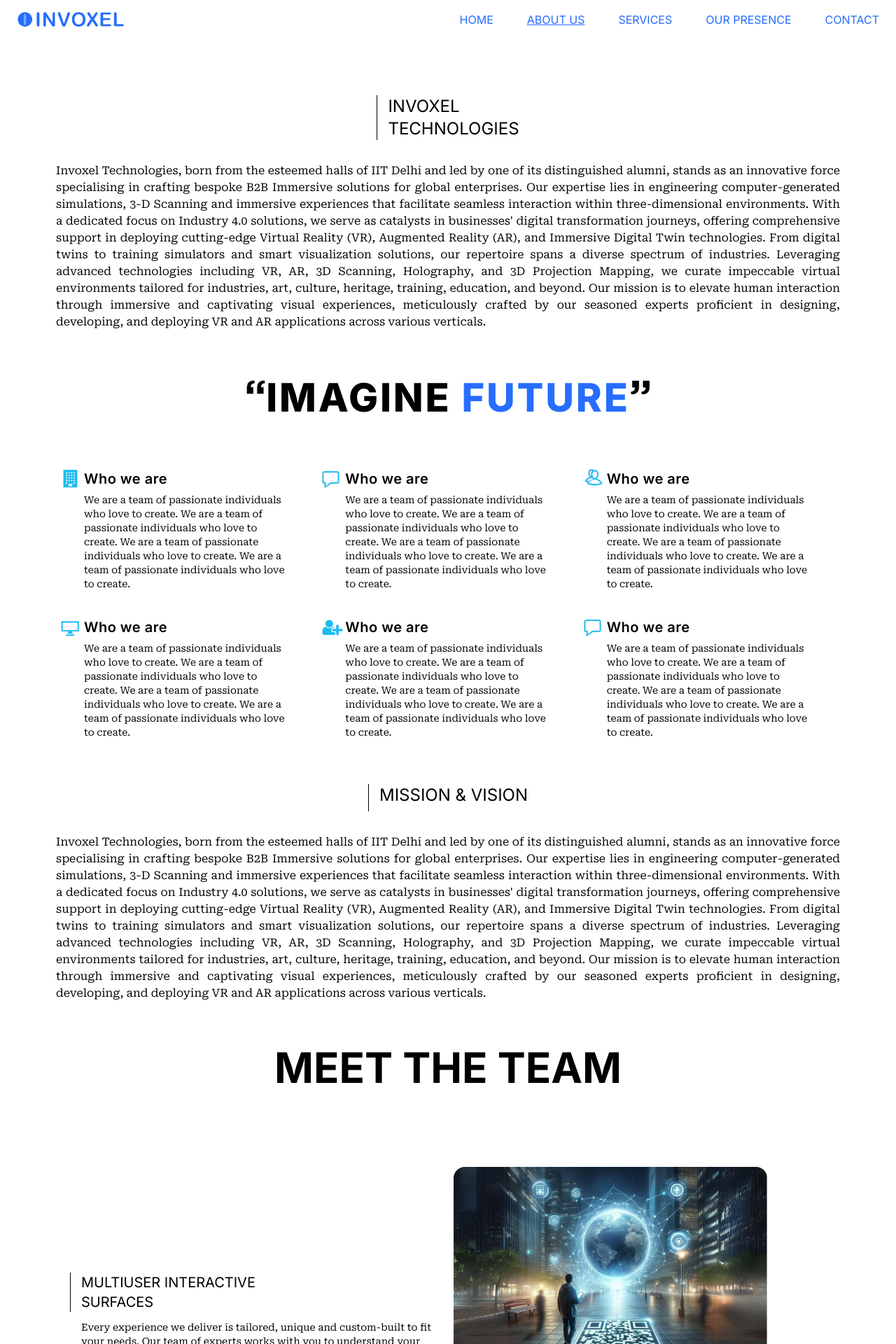
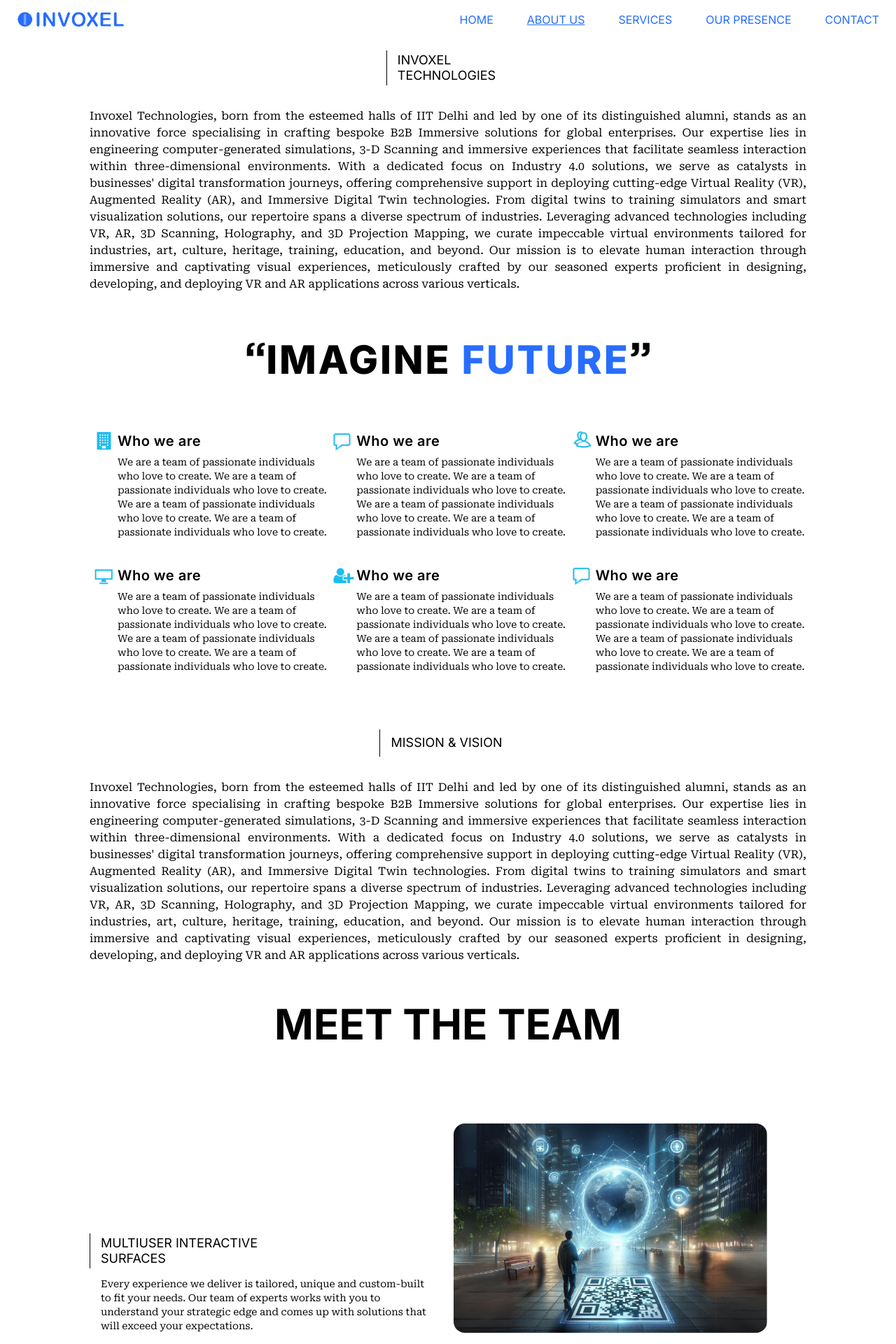
Before and after one commit to sudhanshusmith/Invoxel_main_web, a React (Vite) app: page /about in a window 1280 px wide. Shown: the top 1920 px of the page at 70% size. Built offline with nearby package versions, Linux system fonts and the light colour scheme.

Commit message:
Structured home & about page, component made and used, w-80% set to outer div only. No change in project page yet

```diff
--- /dev/null
+++ b/src/components/Card/BlackLineHeading.jsx
@@ -0,0 +1,18 @@
+import React from "react";
+import line from "../../assets/projects/line.png";
+
+function BlackLineHeading({ text1, text2 }) {
+  return (
+    <div className="flex mt-4">
+      <img src={line} className="w-20 "></img>
+      <div className="ml-[-4rem] flex flex-col justify-center">
+        <p className="text-lg pr-5">{text1.toUpperCase()}</p>
+        {text2 && (
+          <p className="text-lg pr-5 lg:mt-[-6px]">{text2.toUpperCase()}</p>
+        )}
+      </div>
+    </div>
+  );
+}
+
+export default BlackLineHeading;
--- /dev/null
+++ b/src/components/Card/CardDescription.jsx
@@ -0,0 +1,20 @@
+import React from "react";
+import line from "../../assets/projects/line.png";
+
+function CardDescription({ text1, text2, description }) {
+  return (
+    <>
+      <div className="flex mt-4">
+        <img src={line} className="w-20 "></img>
+        <div className="ml-[-4rem]">
+          <p className="text-lg pr-5">{text1.toUpperCase()}</p>
+          <p className="text-lg pr-5 lg:mt-[-6px]">{text2.toUpperCase()}</p>
+        </div>
+      </div>
+
+      <p className="mt-3 roboto pl-20 ml-[-4rem] pr-4 text-sm">{description}</p>
+    </>
+  );
+}
+
+export default CardDescription;
--- a/src/pages/About/About.jsx
+++ b/src/pages/About/About.jsx
@@ -1,4 +1,4 @@
-import React from "react";
+import React, { useEffect, useState } from "react";
 import line from "../../assets/projects/line.png";
 import CustomQuote from "../../components/Heading/CustomQuote";
 
@@ -6,20 +6,90 @@
 import team from "./team";
 import NormalHeading from "../../components/Heading/NormalHeading";
 import section_img from "../../assets/projects/section_img.png";
+import BlackLineHeading from "../../components/Card/BlackLineHeading";
+import CustomPhoneQuote from "../../components/Heading/CustomPhoneQuote";
+import CardDescription from "../../components/Card/CardDescription";
 
 function About() {
+  const [isMobile, setIsMobile] = useState(false);
+  useEffect(() => {
+    // Function to update state based on viewport width
+    function handleResize() {
+      setIsMobile(window.innerWidth <= 768);
+    }
+
+    // Initial call to set state based on viewport width
+    handleResize();
+
+    // Event listener to update state on viewport width change
+    window.addEventListener("resize", handleResize);
+
+    // Cleanup function to remove event listener
+    return () => {
+      window.removeEventListener("resize", handleResize);
+    };
+  }, []);
   return (
-    <div className="my-20">
+    <div className="flex flex-col items-center">
+      <div className="w-[80%]">
         {/* copy of about section in home page  */}
+
+        <div className="flex lg:justify-center">
+          <BlackLineHeading text1="Invoxel" text2="Technologies" />
+        </div>
+
         <div className="flex justify-center">
-        <img src={line} className="w-20"></img>
-        <p className="ml-[-4rem] text-xl lg:text-2xl">
-          INVOXEL <br /> TECHNOLOGIES
+          <p className="text-justify mt-8 roboto">
+            Invoxel Technologies, born from the esteemed halls of IIT Delhi and
+            led by one of its distinguished alumni, stands as an innovative
+            force specialising in crafting bespoke B2B Immersive solutions for
+            global enterprises. Our expertise lies in engineering
+            computer-generated simulations, 3-D Scanning and immersive
+            experiences that facilitate seamless interaction within
+            three-dimensional environments. With a dedicated focus on Industry
+            4.0 solutions, we serve as catalysts in businesses' digital
+            transformation journeys, offering comprehensive support in deploying
+            cutting-edge Virtual Reality (VR), Augmented Reality (AR), and
+            Immersive Digital Twin technologies. From digital twins to training
+            simulators and smart visualization solutions, our repertoire spans a
+            diverse spectrum of industries. Leveraging advanced technologies
+            including VR, AR, 3D Scanning, Holography, and 3D Projection
+            Mapping, we curate impeccable virtual environments tailored for
+            industries, art, culture, heritage, training, education, and beyond.
+            Our mission is to elevate human interaction through immersive and
+            captivating visual experiences, meticulously crafted by our seasoned
+            experts proficient in designing, developing, and deploying VR and AR
+            applications across various verticals.
           </p>
         </div>
-      <p className="mx-5 text-justify mt-8 xl:mx-20 roboto">
-        Invoxel Technologies, born from the esteemed halls of IIT Delhi and led
-        by one of its distinguished alumni, stands as an innovative force
+        {isMobile ? (
+          <CustomPhoneQuote text1="imagine" text2="future" highlight="future" />
+        ) : (
+          <CustomQuote text="imagine future" />
+        )}
+        <div className="flex justify-center">
+          <div className="grid grid-cols-3 gap-y-8">
+            {data.map((point, index) => (
+              <div className="col-span-3 xl:col-span-1 flex flex-col">
+                <div className="flex items-center">
+                  <img src={point.icon} className="w-10"></img>
+                  <p className="font-semibold text-xl tracking-wide">
+                    {point.title}
+                  </p>
+                </div>
+                <p className="ml-10 roboto text-sm">{point.description}</p>
+              </div>
+            ))}
+          </div>
+        </div>
+        {/* copy ends here */}
+
+        <div className="flex lg:justify-center mt-16">
+          <BlackLineHeading text1="Mission & Vision" text2="" />
+        </div>
+        <p className="text-justify mt-8 roboto">
+          Invoxel Technologies, born from the esteemed halls of IIT Delhi and
+          led by one of its distinguished alumni, stands as an innovative force
           specialising in crafting bespoke B2B Immersive solutions for global
           enterprises. Our expertise lies in engineering computer-generated
           simulations, 3-D Scanning and immersive experiences that facilitate
@@ -32,60 +102,17 @@
           repertoire spans a diverse spectrum of industries. Leveraging advanced
           technologies including VR, AR, 3D Scanning, Holography, and 3D
           Projection Mapping, we curate impeccable virtual environments tailored
-        for industries, art, culture, heritage, training, education, and beyond.
-        Our mission is to elevate human interaction through immersive and
-        captivating visual experiences, meticulously crafted by our seasoned
-        experts proficient in designing, developing, and deploying VR and AR
-        applications across various verticals.
-      </p>
-      <CustomQuote text="Imagine Future" />
-      <div className="grid grid-cols-3 gap-y-8 mx-6 xl:mx-20">
-        {data.map((point, index) => (
-          <div className="col-span-3 xl:col-span-1 flex flex-col">
-            <div className="flex items-center">
-              <img src={point.icon} className="w-10"></img>
-              <p className="font-semibold text-xl tracking-wide">
-                {point.title}
-              </p>
-            </div>
-            <p className="mx-10 roboto text-sm">{point.description}</p>
-          </div>
-        ))}
-      </div>
-      {/* copy ends here */}
-
-      <div className="flex justify-center mt-16">
-        <img src={line} className="w-20"></img>
-        <p className="ml-[-4rem] text-xl lg:text-2xl">MISSION & VISION</p>
-      </div>
-      <p className="mx-5 text-justify mt-8 xl:mx-20 roboto">
-        Invoxel Technologies, born from the esteemed halls of IIT Delhi and led
-        by one of its distinguished alumni, stands as an innovative force
-        specialising in crafting bespoke B2B Immersive solutions for global
-        enterprises. Our expertise lies in engineering computer-generated
-        simulations, 3-D Scanning and immersive experiences that facilitate
-        seamless interaction within three-dimensional environments. With a
-        dedicated focus on Industry 4.0 solutions, we serve as catalysts in
-        businesses' digital transformation journeys, offering comprehensive
-        support in deploying cutting-edge Virtual Reality (VR), Augmented
-        Reality (AR), and Immersive Digital Twin technologies. From digital
-        twins to training simulators and smart visualization solutions, our
-        repertoire spans a diverse spectrum of industries. Leveraging advanced
-        technologies including VR, AR, 3D Scanning, Holography, and 3D
-        Projection Mapping, we curate impeccable virtual environments tailored
-        for industries, art, culture, heritage, training, education, and beyond.
-        Our mission is to elevate human interaction through immersive and
-        captivating visual experiences, meticulously crafted by our seasoned
-        experts proficient in designing, developing, and deploying VR and AR
-        applications across various verticals.
+          for industries, art, culture, heritage, training, education, and
+          beyond. Our mission is to elevate human interaction through immersive
+          and captivating visual experiences, meticulously crafted by our
+          seasoned experts proficient in designing, developing, and deploying VR
+          and AR applications across various verticals.
         </p>
 
-      <div className="font-bold text-4xl lg:text-6xl mt-10 xl:mt-16 text-center lg:text-center">
-        {"Meet The Team".toUpperCase()}
-      </div>
+        <NormalHeading text="Meet The Team" />
 
         {team.map((point, index) => (
-        <div className="grid grid-cols-2 gap-4 px-5 my-8  xl:mx-20">
+          <div className="grid grid-cols-2 gap-4 my-8">
             <div
               className={`col-span-2 lg:col-span-1 mt-10 lg:mt-20 ${
                 index % 2 === 1 ? "lg:order-first" : "lg:order-last"
@@ -93,21 +120,18 @@
             >
               <img src={section_img} className="w-[28rem] rounded-2xl"></img>
             </div>
-          <div className={`col-span-2 lg:col-span-1 flex flex-col justify-end`}>
-            <div className="flex">
-              <img src={line} className="w-20"></img>
-              <div className="ml-[-4rem] lg:text-xl pr-5">
-                <p>{point.title1.toUpperCase()}</p>
-                <p>{point.title2.toUpperCase()}</p>
-              </div>
-            </div>
-
-            <p className="mt-3 pl-20 ml-[-4rem] text-sm roboto">
-              {point.description}
-            </p>
+            <div
+              className={`col-span-2 lg:col-span-1 flex flex-col justify-end`}
+            >
+              <CardDescription
+                text1={point.title1}
+                text2={point.title2}
+                description={point.description}
+              />
             </div>
           </div>
         ))}
+      </div>
     </div>
   );
 }
--- a/src/pages/Home/About/About.jsx
+++ b/src/pages/Home/About/About.jsx
@@ -5,6 +5,7 @@
 import data from "./data";
 import NormalHeading from "../../../components/Heading/NormalHeading";
 import CustomPhoneQuote from "../../../components/Heading/CustomPhoneQuote";
+import BlackLineHeading from "../../../components/Card/BlackLineHeading";
 
 function About() {
   const [isMobile, setIsMobile] = useState(false);
@@ -26,36 +27,34 @@
     };
   }, []);
   return (
-    <>
+    <div className="flex flex-col items-center">
+      <div className="w-[80%]">
+        <div className="flex lg:justify-center">
+          <BlackLineHeading text1="Invoxel" text2="Technologies" />
+        </div>
+
         <div className="flex justify-center">
-        <div className="flex w-[80%] lg:justify-center">
-          <img src={line} className="w-20"></img>
-          <p className="ml-[-4rem] text-xl lg:text-2xl">
-            INVOXEL <br /> TECHNOLOGIES
-          </p>
-        </div>
-      </div>
-      <div className="flex justify-center">
-        <p className="text-justify mt-8 w-[80%] roboto">
+          <p className="text-justify mt-8 roboto">
             Invoxel Technologies, born from the esteemed halls of IIT Delhi and
-          led by one of its distinguished alumni, stands as an innovative force
-          specialising in crafting bespoke B2B Immersive solutions for global
-          enterprises. Our expertise lies in engineering computer-generated
-          simulations, 3-D Scanning and immersive experiences that facilitate
-          seamless interaction within three-dimensional environments. With a
-          dedicated focus on Industry 4.0 solutions, we serve as catalysts in
-          businesses' digital transformation journeys, offering comprehensive
-          support in deploying cutting-edge Virtual Reality (VR), Augmented
-          Reality (AR), and Immersive Digital Twin technologies. From digital
-          twins to training simulators and smart visualization solutions, our
-          repertoire spans a diverse spectrum of industries. Leveraging advanced
-          technologies including VR, AR, 3D Scanning, Holography, and 3D
-          Projection Mapping, we curate impeccable virtual environments tailored
-          for industries, art, culture, heritage, training, education, and
-          beyond. Our mission is to elevate human interaction through immersive
-          and captivating visual experiences, meticulously crafted by our
-          seasoned experts proficient in designing, developing, and deploying VR
-          and AR applications across various verticals.
+            led by one of its distinguished alumni, stands as an innovative
+            force specialising in crafting bespoke B2B Immersive solutions for
+            global enterprises. Our expertise lies in engineering
+            computer-generated simulations, 3-D Scanning and immersive
+            experiences that facilitate seamless interaction within
+            three-dimensional environments. With a dedicated focus on Industry
+            4.0 solutions, we serve as catalysts in businesses' digital
+            transformation journeys, offering comprehensive support in deploying
+            cutting-edge Virtual Reality (VR), Augmented Reality (AR), and
+            Immersive Digital Twin technologies. From digital twins to training
+            simulators and smart visualization solutions, our repertoire spans a
+            diverse spectrum of industries. Leveraging advanced technologies
+            including VR, AR, 3D Scanning, Holography, and 3D Projection
+            Mapping, we curate impeccable virtual environments tailored for
+            industries, art, culture, heritage, training, education, and beyond.
+            Our mission is to elevate human interaction through immersive and
+            captivating visual experiences, meticulously crafted by our seasoned
+            experts proficient in designing, developing, and deploying VR and AR
+            applications across various verticals.
           </p>
         </div>
         {isMobile ? (
@@ -64,7 +63,7 @@
           <CustomQuote text="imagine future" />
         )}
         <div className="flex justify-center">
-        <div className="grid grid-cols-3 gap-y-8 mx-6 w-[80%]">
+          <div className="grid grid-cols-3 gap-y-8">
             {data.map((point, index) => (
               <div className="col-span-3 xl:col-span-1 flex flex-col">
                 <div className="flex items-center">
@@ -84,7 +83,8 @@
             Read More About Us
           </button>
         </div>
-    </>
+      </div>
+    </div>
   );
 }
 
```
Also changed, not shown: src/components/Card/WhiteLineHeading.jsx (added, +16 -0 lines), src/components/Heading.jsx (deleted, +0 -15 lines), src/pages/Home/Presence/Presence.jsx (+11 -25 lines), src/pages/Home/Services/Services.jsx (+6 -15 lines). Lines whose indentation alone changed are shown as unchanged.
